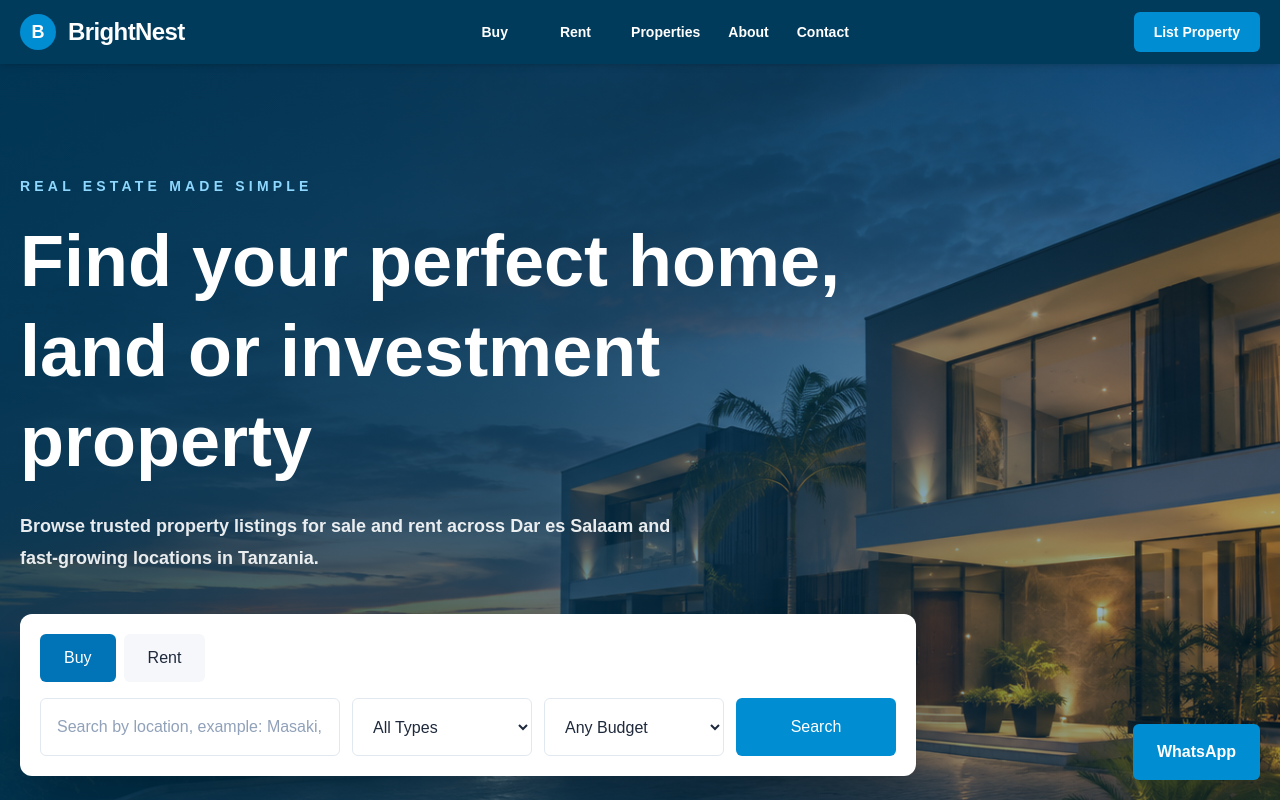
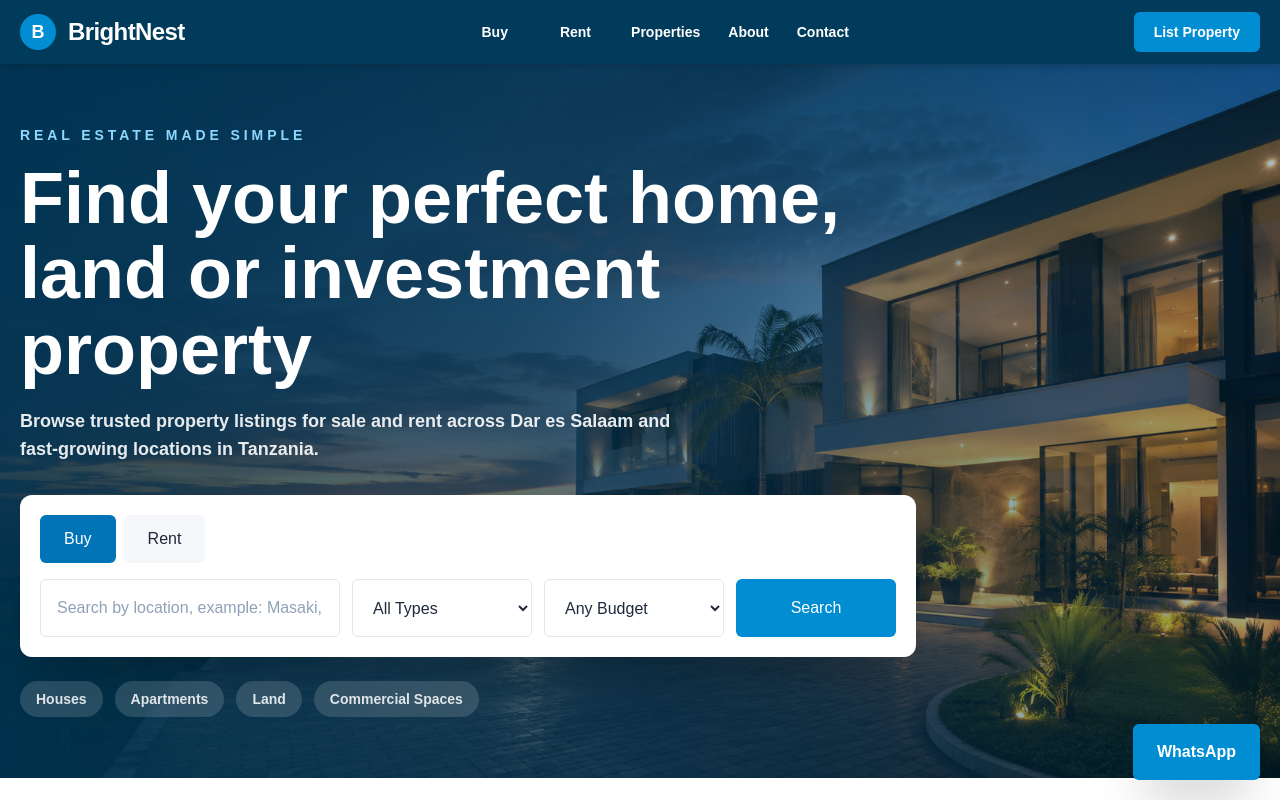
Before and after one commit to brianmichaelu/brightnest-realty, a Next.js app: page / in a window 1280 px wide. Shown: the top 800 px of the page. Built offline with nearby package versions, Linux system fonts and the light colour scheme.

Commit message:
Refactor Hero component layout and styling

```diff
--- a/components/Hero.tsx
+++ b/components/Hero.tsx
@@ -3,27 +3,27 @@ import SearchBox from "@/components/SearchBox";
 export default function Hero() {
   return (
     <section className="bg-white">
-      <div className="hero-bg min-h-[680px] px-5 py-20 md:py-28">
-        <div className="mx-auto max-w-7xl">
+      <div className="hero-bg flex min-h-[calc(100vh-86px)] items-center px-5 py-10">
+        <div className="mx-auto w-full max-w-7xl">
           <div className="max-w-4xl">
-            <p className="mb-5 text-sm font-black uppercase tracking-[0.3em] text-[#8ED8FF]">
+            <p className="mb-4 text-xs font-black uppercase tracking-[0.28em] text-[#8ED8FF] md:text-sm">
               Real Estate Made Simple
             </p>
 
-            <h1 className="text-4xl font-black leading-tight text-white md:text-6xl lg:text-7xl">
+            <h1 className="max-w-4xl text-4xl font-black leading-[1.05] text-white sm:text-5xl md:text-6xl lg:text-7xl">
               Find your perfect home, land or investment property
             </h1>
 
-            <p className="mt-6 max-w-2xl text-lg font-semibold leading-8 text-white/90">
+            <p className="mt-5 max-w-2xl text-base font-semibold leading-7 text-white/90 md:text-lg">
               Browse trusted property listings for sale and rent across Dar es
               Salaam and fast-growing locations in Tanzania.
             </p>
 
-            <div className="mt-10">
+            <div className="mt-8">
               <SearchBox />
             </div>
 
-            <div className="mt-8 flex flex-wrap gap-4 text-sm font-bold text-white/85">
+            <div className="mt-6 flex flex-wrap gap-3 text-xs font-bold text-white/85 md:text-sm">
               <span className="rounded-full bg-white/15 px-4 py-2 backdrop-blur">
                 Houses
               </span>
```
